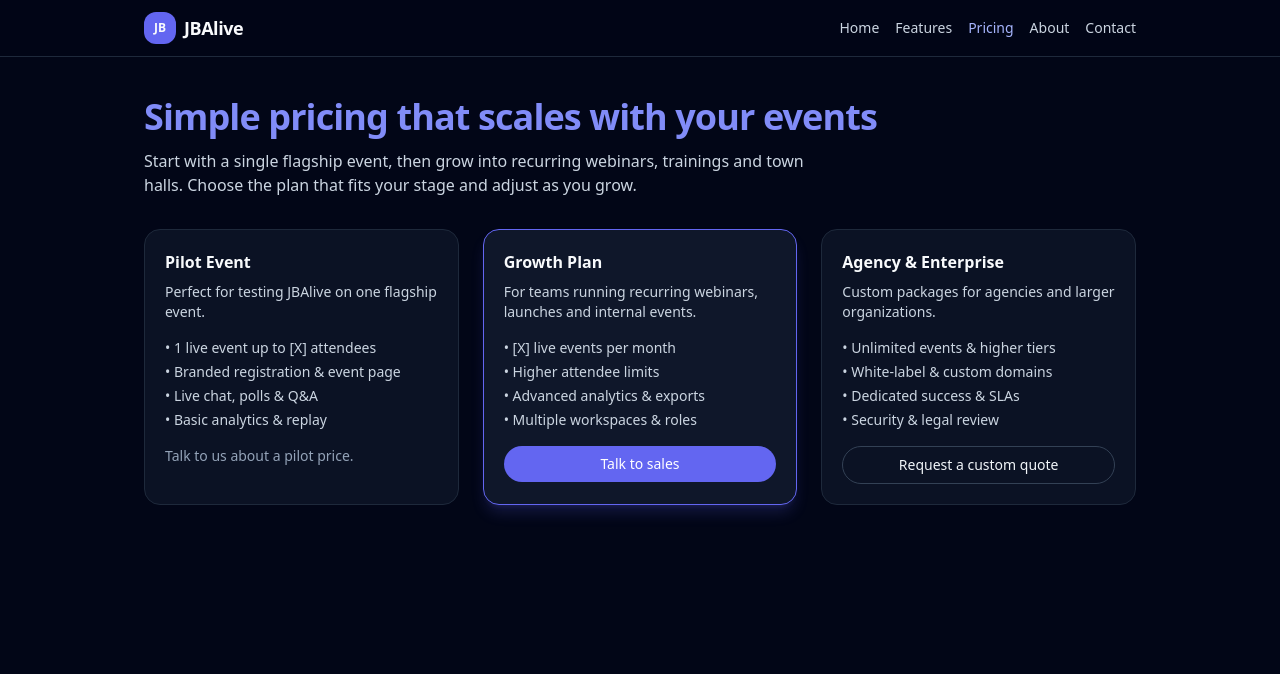
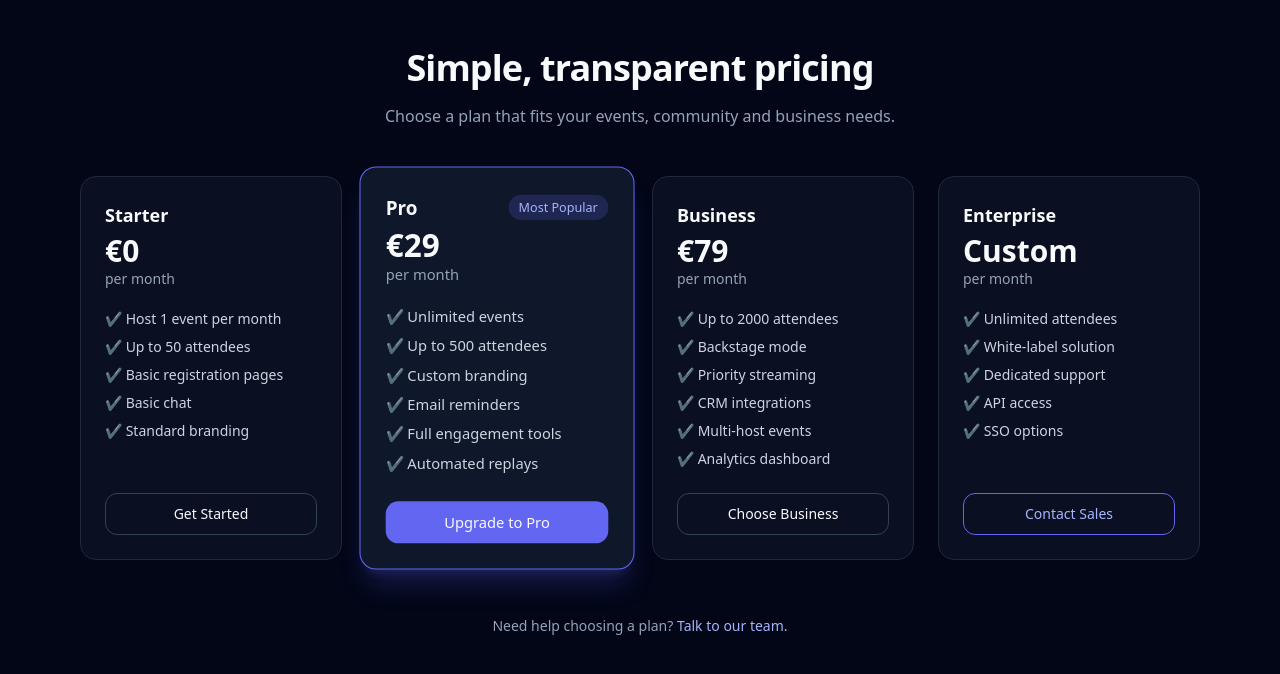
Before and after one commit to jbali-dot/jbalive-client, a React (Vite) app: page /pricing in a window 1280 px wide. Shown: the top 674 px of the page. Built offline with nearby package versions, Linux system fonts and the light colour scheme.

Commit message:
Update pricing page layout

```diff
--- a/src/pages/Pricing.jsx
+++ b/src/pages/Pricing.jsx
@@ -3,108 +3,131 @@
 
 const Pricing = () => {
   return (
-    <div className="min-h-screen bg-slate-950 text-slate-50 flex flex-col">
-      <header className="border-b border-slate-800 bg-slate-950/80 backdrop-blur">
-        <div className="mx-auto flex max-w-5xl items-center justify-between px-4 py-3">
-          <Link to="/" className="flex items-center gap-2">
-            <div className="flex h-8 w-8 items-center justify-center rounded-xl bg-indigo-500 text-xs font-bold">
-              JB
+    <div className="min-h-screen bg-slate-950 text-slate-50">
+      <div className="mx-auto max-w-6xl px-4 py-12">
+        {/* Page Header */}
+        <div className="text-center space-y-4 mb-12">
+          <h1 className="text-3xl font-bold tracking-tight md:text-4xl">
+            Simple, transparent pricing
+          </h1>
+          <p className="text-slate-400 text-sm md:text-base">
+            Choose a plan that fits your events, community and business needs.
+          </p>
         </div>
-            <span className="text-lg font-semibold tracking-tight">JBAlive</span>
+
+        {/* Pricing Grid */}
+        <div className="grid gap-6 md:grid-cols-4">
+
+          {/* Starter */}
+          <div className="rounded-2xl border border-slate-800 bg-slate-900/60 p-6 flex flex-col">
+            <h3 className="text-lg font-semibold">Starter</h3>
+            <p className="mt-1 text-3xl font-bold">€0</p>
+            <p className="text-slate-400 mb-5 text-sm">per month</p>
+
+            <ul className="space-y-2 text-sm text-slate-300 flex-1">
+              <li>✔ Host 1 event per month</li>
+              <li>✔ Up to 50 attendees</li>
+              <li>✔ Basic registration pages</li>
+              <li>✔ Basic chat</li>
+              <li>✔ Standard branding</li>
+            </ul>
+
+            <Link
+              to="/contact"
+              className="mt-6 inline-block w-full rounded-xl border border-slate-700 py-2.5 text-center text-sm hover:border-indigo-400 hover:text-indigo-200 transition"
+            >
+              Get Started
             </Link>
-          <nav className="flex items-center gap-4 text-sm">
-            <Link to="/" className="text-slate-300 hover:text-indigo-300">
-              Home
+          </div>
+
+          {/* Pro (Highlighted) */}
+          <div className="rounded-2xl border border-indigo-500 bg-slate-900 p-6 shadow-xl shadow-indigo-500/20 scale-105 flex flex-col">
+            <div className="flex items-center justify-between">
+              <h3 className="text-lg font-semibold">Pro</h3>
+              <span className="text-xs bg-indigo-500/20 text-indigo-300 px-2.5 py-1 rounded-full">
+                Most Popular
+              </span>
+            </div>
+
+            <p className="mt-1 text-3xl font-bold">€29</p>
+            <p className="text-slate-400 mb-5 text-sm">per month</p>
+
+            <ul className="space-y-2 text-sm text-slate-300 flex-1">
+              <li>✔ Unlimited events</li>
+              <li>✔ Up to 500 attendees</li>
+              <li>✔ Custom branding</li>
+              <li>✔ Email reminders</li>
+              <li>✔ Full engagement tools</li>
+              <li>✔ Automated replays</li>
+            </ul>
+
+            <Link
+              to="/contact"
+              className="mt-6 inline-block w-full rounded-xl bg-indigo-500 py-2.5 text-center text-sm font-medium hover:bg-indigo-400 transition"
+            >
+              Upgrade to Pro
             </Link>
-            <Link to="/features" className="text-slate-300 hover:text-indigo-300">
-              Features
+          </div>
+
+          {/* Business */}
+          <div className="rounded-2xl border border-slate-800 bg-slate-900/60 p-6 flex flex-col">
+            <h3 className="text-lg font-semibold">Business</h3>
+            <p className="mt-1 text-3xl font-bold">€79</p>
+            <p className="text-slate-400 mb-5 text-sm">per month</p>
+
+            <ul className="space-y-2 text-sm text-slate-300 flex-1">
+              <li>✔ Up to 2000 attendees</li>
+              <li>✔ Backstage mode</li>
+              <li>✔ Priority streaming</li>
+              <li>✔ CRM integrations</li>
+              <li>✔ Multi-host events</li>
+              <li>✔ Analytics dashboard</li>
+            </ul>
+
+            <Link
+              to="/contact"
+              className="mt-6 inline-block w-full rounded-xl border border-slate-700 py-2.5 text-center text-sm hover:border-indigo-400 hover:text-indigo-200 transition"
+            >
+              Choose Business
             </Link>
-            <span className="text-indigo-300">Pricing</span>
-            <Link to="/about" className="text-slate-300 hover:text-indigo-300">
-              About
+          </div>
+
+          {/* Enterprise */}
+          <div className="rounded-2xl border border-slate-800 bg-slate-900/60 p-6 flex flex-col">
+            <h3 className="text-lg font-semibold">Enterprise</h3>
+            <p className="mt-1 text-3xl font-bold">Custom</p>
+            <p className="text-slate-400 mb-5 text-sm">per month</p>
+
+            <ul className="space-y-2 text-sm text-slate-300 flex-1">
+              <li>✔ Unlimited attendees</li>
+              <li>✔ White-label solution</li>
+              <li>✔ Dedicated support</li>
+              <li>✔ API access</li>
+              <li>✔ SSO options</li>
+            </ul>
+
+            <Link
+              to="/contact"
+              className="mt-6 inline-block w-full rounded-xl border border-indigo-500 text-indigo-300 py-2.5 text-center text-sm hover:bg-indigo-500/10 transition"
+            >
+              Contact Sales
             </Link>
-            <Link to="/contact" className="text-slate-300 hover:text-indigo-300">
-              Contact
-            </Link>
-          </nav>
-        </div>
-      </header>
-
-      <main className="flex-1">
-        <div className="mx-auto max-w-5xl px-4 py-10 space-y-8">
-          <section>
-            <h1 className="text-3xl font-bold tracking-tight text-indigo-400 md:text-4xl">
-              Simple pricing that scales with your events
-            </h1>
-            <p className="mt-3 max-w-2xl text-sm text-slate-300 md:text-base">
-              Start with a single flagship event, then grow into recurring
-              webinars, trainings and town halls. Choose the plan that fits your
-              stage and adjust as you grow.
-            </p>
-          </section>
-
-          <section className="grid gap-6 md:grid-cols-3">
-            <div className="rounded-2xl border border-slate-800 bg-slate-900/70 p-5 flex flex-col">
-              <h2 className="text-sm font-semibold md:text-base">Pilot Event</h2>
-              <p className="mt-2 text-xs text-slate-300 md:text-sm">
-                Perfect for testing JBAlive on one flagship event.
-              </p>
-              <ul className="mt-4 space-y-1 text-xs text-slate-300 md:text-sm">
-                <li>• 1 live event up to [X] attendees</li>
-                <li>• Branded registration &amp; event page</li>
-                <li>• Live chat, polls &amp; Q&amp;A</li>
-                <li>• Basic analytics &amp; replay</li>
-              </ul>
-              <div className="mt-4 text-xs text-slate-400 md:text-sm">
-                Talk to us about a pilot price.
           </div>
         </div>
 
-            <div className="rounded-2xl border border-indigo-500 bg-slate-900 p-5 flex flex-col shadow-lg shadow-indigo-500/20">
-              <h2 className="text-sm font-semibold md:text-base">
-                Growth Plan
-              </h2>
-              <p className="mt-2 text-xs text-slate-300 md:text-sm">
-                For teams running recurring webinars, launches and internal
-                events.
-              </p>
-              <ul className="mt-4 space-y-1 text-xs text-slate-300 md:text-sm">
-                <li>• [X] live events per month</li>
-                <li>• Higher attendee limits</li>
-                <li>• Advanced analytics &amp; exports</li>
-                <li>• Multiple workspaces &amp; roles</li>
-              </ul>
+        {/* Bottom Section */}
+        <div className="mt-14 text-center">
+          <p className="text-sm text-slate-400">
+            Need help choosing a plan?{" "}
             <Link
               to="/contact"
-                className="mt-4 inline-flex justify-center rounded-full bg-indigo-500 px-4 py-2 text-xs font-medium text-white hover:bg-indigo-400 md:text-sm"
+              className="text-indigo-300 hover:text-indigo-200"
             >
-                Talk to sales
+              Talk to our team.
             </Link>
+          </p>
         </div>
-
-            <div className="rounded-2xl border border-slate-800 bg-slate-900/70 p-5 flex flex-col">
-              <h2 className="text-sm font-semibold md:text-base">
-                Agency &amp; Enterprise
-              </h2>
-              <p className="mt-2 text-xs text-slate-300 md:text-sm">
-                Custom packages for agencies and larger organizations.
-              </p>
-              <ul className="mt-4 space-y-1 text-xs text-slate-300 md:text-sm">
-                <li>• Unlimited events &amp; higher tiers</li>
-                <li>• White-label &amp; custom domains</li>
-                <li>• Dedicated success &amp; SLAs</li>
-                <li>• Security &amp; legal review</li>
-              </ul>
-              <Link
-                to="/contact"
-                className="mt-4 inline-flex justify-center rounded-full border border-slate-700 px-4 py-2 text-xs text-slate-100 hover:border-indigo-400 hover:text-indigo-200 md:text-sm"
-              >
-                Request a custom quote
-              </Link>
       </div>
-          </section>
-        </div>
-      </main>
     </div>
   );
 };
```
Lines whose indentation alone changed are shown as unchanged.
